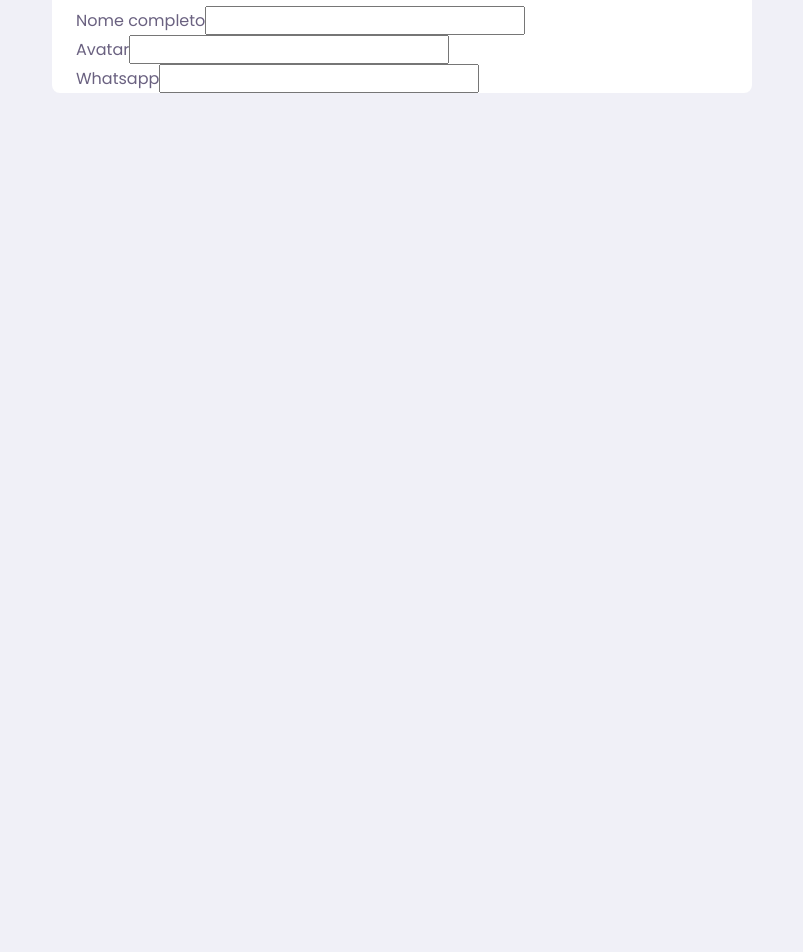
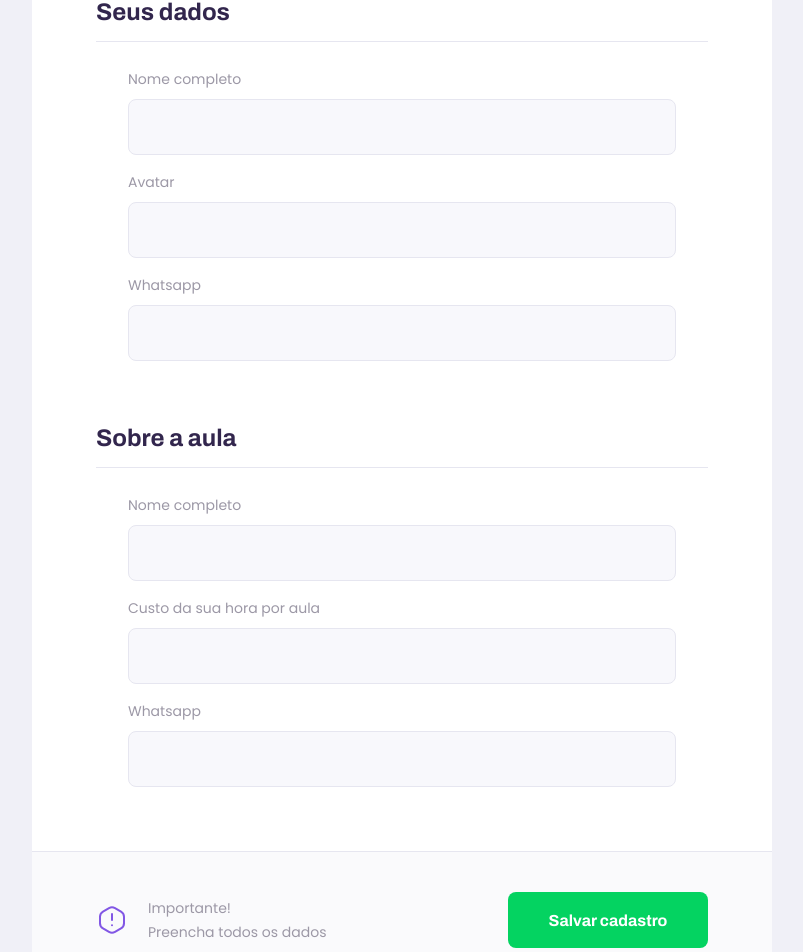
Before and after one commit to apfdamascena/NextLevelWeek-Proffy, a React (Create React App) app: page /give-classes in a window 1280 px wide. Shown: the part 433-1385 px from the top of the page, without its empty margins (238-1041 px from the left). Before the commit the page ends 800 px from the top, so only its background shows below. Built offline with nearby package versions, Linux system fonts and the light colour scheme.

Commit message:
teachersForm almost done

```diff
--- a/src/components/Input/input.css
+++ b/src/components/Input/input.css
@@ -0,0 +1,35 @@
+.input-block {
+    position: relative;
+    margin: 0 3.2rem;
+}
+
+.input-block + .input-block {
+    margin-top: 1.4rem;
+}
+
+.input-block label {
+    font-size: 1.4rem;
+}
+
+.input-block input {
+    width: 100%;
+    height: 5.6rem;
+    margin-top: 0.8rem;
+    border-radius: 0.8rem;
+    background: var(--color-input-background);
+    border: 1px solid var(--color-line-in-white);
+    outline: 0;
+    padding: 0 1.6rem;
+    font: 1.6rem Archivo;
+}
+
+.input-block:focus-within::after {
+    width: calc(100% - 3.2rem);
+    height: 2px;
+    content: '';
+    background: var(--color-primary-light);
+    position: absolute;
+    left: 1.6rem;
+    right: 1.6rem;
+    bottom: 0;
+}
--- a/src/components/PageHeader/pageHeader.css
+++ b/src/components/PageHeader/pageHeader.css
@@ -53,7 +53,7 @@
 
 @media (min-width: 700px) {
     .page-header {
-        height: 340px;
+        height: 400px;
     }
 
     .page-header .top-bar-container {
--- a/src/pages/Teachers/index.tsx
+++ b/src/pages/Teachers/index.tsx
@@ -1,25 +1,17 @@
 import React from 'react';
 import PageHeader from '../../components/PageHeader';
 import './teachers.css';
-import whatsAppIcon from '../../assets/images/icons/whatsapp.svg';
 import TeacherItem from '../../components/TeacherItem';
+import Input from '../../components/Input';
 
 export default function Teachers() {
     return (
         <div id="page-teacher-list" className = "container">
             <PageHeader title = "Estes são os proffys disponíveis.">
                 <form id = "search-teachers">
-                    <div className="input-block">
-                        <label htmlFor="subject">Matéria</label>
-                        <input type = "text" id = "subject"/>
-                    </div>
-
-
-
-                    <div className="input-block">
-                        <label htmlFor="time">Hora</label>
-                        <input type = "text" id = "time"/>
-                    </div>
+                    <Input name= "subject" label = "Matéria" />
+                    <Input name= "week_day" label = "Dia da semana" />
+                    <Input type = "time" name = "time" label = "Hora" />
                 </form>
             </PageHeader>
 
--- a/src/pages/Teachers/teachers.css
+++ b/src/pages/Teachers/teachers.css
@@ -8,42 +8,6 @@
 }
 #search-teachers label {
     color: var(--color-text-in-primary);
-}
-
-#search-teachers .input-block {
-    position: relative;
-    margin: 0 3.2rem;
-}
-
-#search-teachers .input-block + .input-block {
-    margin-top: 1.4rem;
-}
-
-#search-teachers .input-block label {
-    font-size: 1.4rem;
-}
-
-#search-teachers .input-block input {
-    width: 100%;
-    height: 5.6rem;
-    margin-top: 0.8rem;
-    border-radius: 0.8rem;
-    background: var(--color-input-background);
-    border: 1px solid var(--color-line-in-white);
-    outline: 0;
-    padding: 0 1.6rem;
-    font: 1.6rem Archivo;
-}
-
-#search-teachers .input-block:focus-within::after {
-    width: calc(100% - 3.2rem);
-    height: 2px;
-    content: '';
-    background: var(--color-primary-light);
-    position: absolute;
-    left: 1.6rem;
-    right: 1.6rem;
-    bottom: 0;
 }
 
 @media (min-width: 700px) {
--- a/src/pages/TeachersForm/index.tsx
+++ b/src/pages/TeachersForm/index.tsx
@@ -2,6 +2,8 @@
 import PageHeader from '../../components/PageHeader';
 
 import './teachersForm.css';
+import Input from '../../components/Input';
+import warningIcom from '../../assets/images/icons/warning.svg';
 
 export default function TeachersForm(){
     return(
@@ -15,22 +17,31 @@
                 <fieldset>
                     <legend>Seus dados</legend>
 
-                    <div className="input-block">
-                        <label htmlFor="name">Nome completo</label>
-                        <input type = "text" id = "name"/>
-                    </div>
-
-                    <div className="input-block">
-                        <label htmlFor="avatar">Avatar</label>
-                        <input type = "text" id = "avatar"/>
-                    </div>
-
-                    <div className="input-block">
-                        <label htmlFor="whatsapp">Whatsapp</label>
-                        <input type = "text" id = "whatsapp"/>
-                    </div>
+                    <Input name="name" label = "Nome completo"/>
+                    <Input name="avatar" label = "Avatar"/>
+                    <Input name="whatsapp" label = "Whatsapp"/>
 
                 </fieldset>
+
+                <fieldset>
+                    <legend>Sobre a aula</legend>
+
+                    <Input name="subject" label = "Nome completo"/>
+                    <Input name="cost" label = "Custo da sua hora por aula"/>
+                    <Input name="whatsapp" label = "Whatsapp"/>
+
+                </fieldset>
+
+                <footer>
+                    <p>
+                        <img src = {warningIcom} alt = "Aviso importante" />
+                        Importante! <br/>
+                        Preencha todos os dados
+                    </p>
+                    <button type = "button">
+                        Salvar cadastro
+                    </button>
+                </footer>
             </main>
         </div>
 
--- a/src/pages/TeachersForm/teachersForm.css
+++ b/src/pages/TeachersForm/teachersForm.css
@@ -41,3 +41,81 @@
 
     width: 100%;
 }
+
+#page-teacher-form main label {
+    color: var(--color-text-complement);
+
+}
+
+#page-teacher-form main footer {
+    padding: 4rem 2.4rem;
+    background: var(--color-box-footer);
+    border-top: 1px solid var(--color-line-in-white);
+    margin-top: 6.4rem;
+}
+
+#page-teacher-form main footer p  {
+    display: flex;
+    align-items: center;
+    justify-content: center;
+
+    font-size: 1.4rem;
+    line-height: 2.4rem;
+    color: var(--color-text-complement);
+}
+
+#page-teacher-form main footer p img {
+    margin-right: 2rem;
+}
+
+#page-teacher-form main footer button {
+    width: 100%;
+    height:  5.6rem;
+    background: var(--color-secundary);
+    color: var(--color-button-text);
+    border: 0;
+    border-radius: 0.8rem;
+    cursor: pointer;
+    font: 700 1.6rem Archivo;
+    display: flex;
+    align-items: center;
+    justify-content: center;
+    text-decoration: none;
+    transition: background-color 0.2s;
+    margin-top: 3.2rem;
+}
+
+#page-teacher-form main footer button:hover {
+    background: var(--color-secundary-dark);
+}
+
+@media (min-width: 700px) {
+    #page-teacher-form {
+        max-width: 100vw;
+    }
+
+    #page-teacher-form .page-header .header-content {
+        margin-bottom: 0;
+    }
+
+    #page-teacher-form  main fieldset {
+        padding: 0 6.4rem;
+    }
+
+    #page-teacher-form  main footer {
+        padding: 4.0rem 6.4rem;
+        display: flex;
+        align-items: center;
+        justify-content: space-between;
+    }
+
+    #page-teacher-form  main footer p {
+        justify-content: space-between;
+    }
+
+    #page-teacher-form  main footer button {
+        width: 20rem;
+        margin-top: 0;
+    }
+
+}
```
